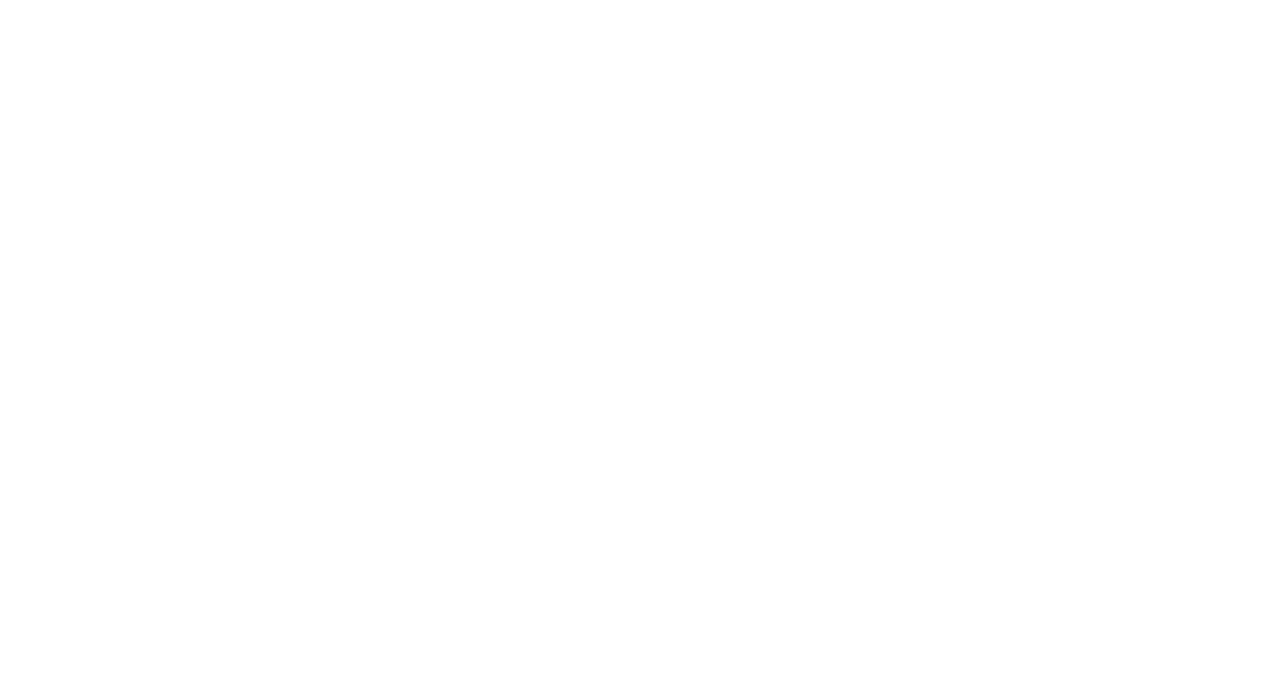
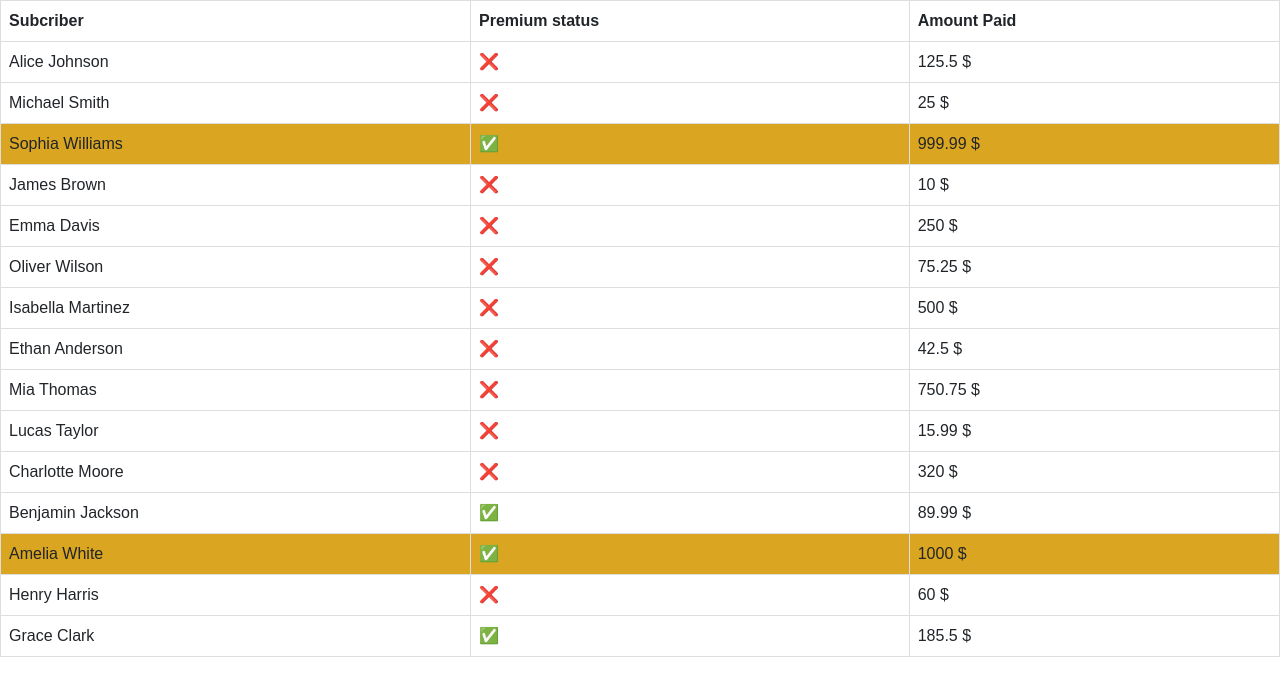
Before and after one commit to Marketpliers87/CommunityServiceapp_test, a plain HTML site: page index.html in a window 1280 px wide. Drawn offline with nearby package versions, Linux system fonts and the light colour scheme.

Commit message:
basic version is working

```diff
--- a/index.html
+++ b/index.html
@@ -4,10 +4,31 @@
     <meta charset="UTF-8">
     <meta name="viewport" content="width=device-width, initial-scale=1.0">
     <title>Community support</title>
+    <link href="https://cdn.jsdelivr.net/npm/bootstrap@5.0.2/dist/css/bootstrap.min.css" rel="stylesheet" integrity="sha384-EVSTQN3/azprG1Anm3QDgpJLIm9Nao0Yz1ztcQTwFspd3yD65VohhpuuCOmLASjC" crossorigin="anonymous">
+    <style>
+table {
+  font-family: arial, sans-serif;
+  border-collapse: collapse;
+  width: 100%;
+}
+
+td, th {
+  border: 1px solid #dddddd;
+  text-align: left;
+  padding: 8px;
+}
+</style>
 </head>
 <body>
-    <main id="Main">
-
-    </main>
+    <table id="Main">
+        <tbody>
+            <tr>
+                <th>Subcriber</th>
+                <th>Premium status</th>
+                <th>Amount Paid</th>
+            </tr>
+        </tbody>
+    </table>
+    <script src="main.js"></script>
 </body>
 </html>
--- a/main.js
+++ b/main.js
@@ -0,0 +1,52 @@
+class Patron {
+    constructor(subscriber, premium, paid_total) {
+        this.subscriber = subscriber;
+        this.premium = premium;
+        this.paid_total = paid_total;
+    }
+}
+
+async function init() {
+    const intake = await fetch("/patrons.json");
+    const data = await intake.json();
+    console.log(data);
+
+
+    /** @type Patron[]*/
+    const patrons = data.map((patron) => new Patron(patron.subscriber, patron.premium, patron.paid_total));
+    console.log(patrons);
+
+    for (let i = 0; i < patrons.length; i++) {
+        const element = patrons[i];
+        patronShow(element);
+
+    }
+}
+init();
+
+/** @param {Patron} patron */
+function patronShow(patron) {
+    const Atr = document.createElement("tr");
+    const name = document.createElement("td");
+    const aretheyprem = document.createElement("td");
+    const money = document.createElement("td");
+
+    name.textContent = patron.subscriber;
+    money.textContent = patron.paid_total + " $";
+
+
+    if (patron.premium == true) {
+        aretheyprem.textContent = "✅";
+    }
+    else {
+        aretheyprem.textContent = "❌";
+    }
+
+    if (patron.paid_total > 800) {
+        Atr.style.backgroundColor = "goldenrod";
+    }
+    Atr.appendChild(name);
+    Atr.appendChild(aretheyprem);
+    Atr.appendChild(money);
+    document.getElementById("Main").appendChild(Atr);
+}
```
